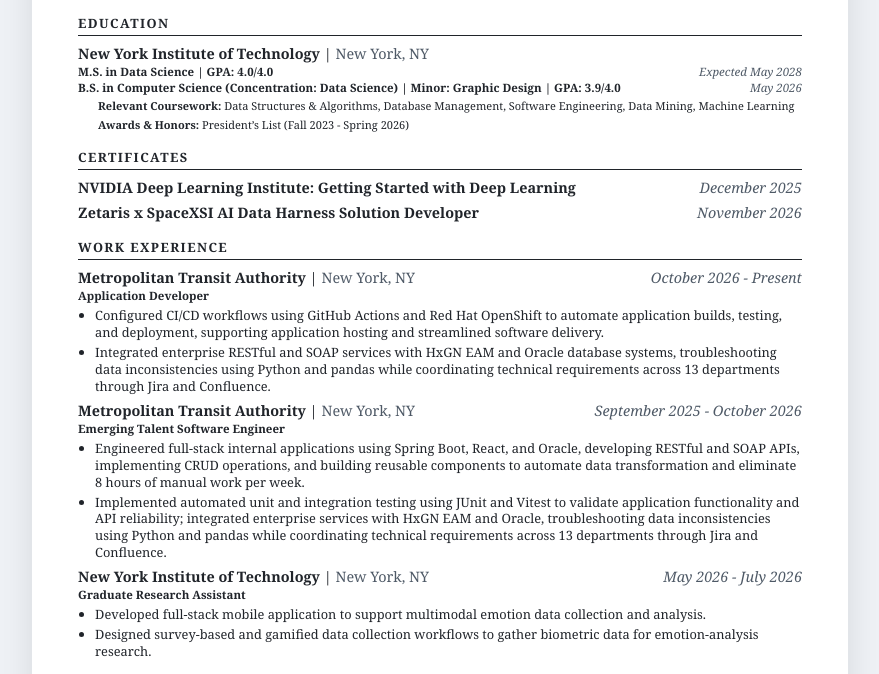
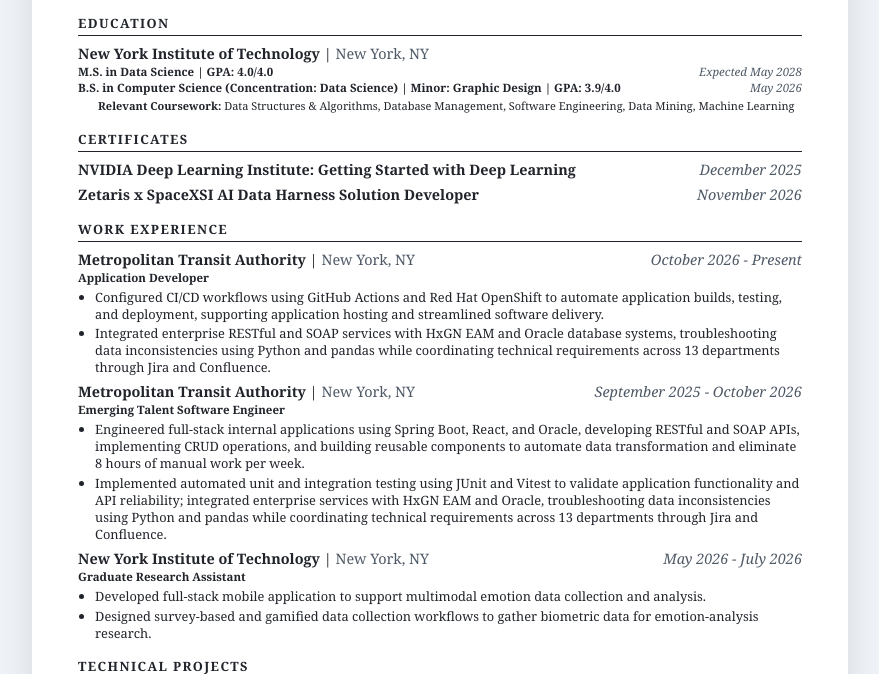
Before and after one commit to asoorooj/resume, a plain HTML site: page index.html in a window 1280 px wide. Shown: the part 120-794 px from the top of the page, without its empty margins (200-1079 px from the left). Drawn offline with Linux system fonts and the light colour scheme.

Commit message:
Comment out awards and honors section
Comment out the awards and honors paragraph in index.html

```diff
--- a/index.html
+++ b/index.html
@@ -304,10 +304,10 @@
                 Database Management, Software Engineering, Data Mining, Machine Learning
             </p>
 
-            <p class="entry-description" style="text-indent: 20px">
+            <!-- <p class="entry-description" style="text-indent: 20px">
                 <strong>Awards &amp; Honors:</strong> President’s List
                 (Fall 2023 - Spring 2026)
-            </p>
+            </p> -->
         </div>
     </section>
 
```
